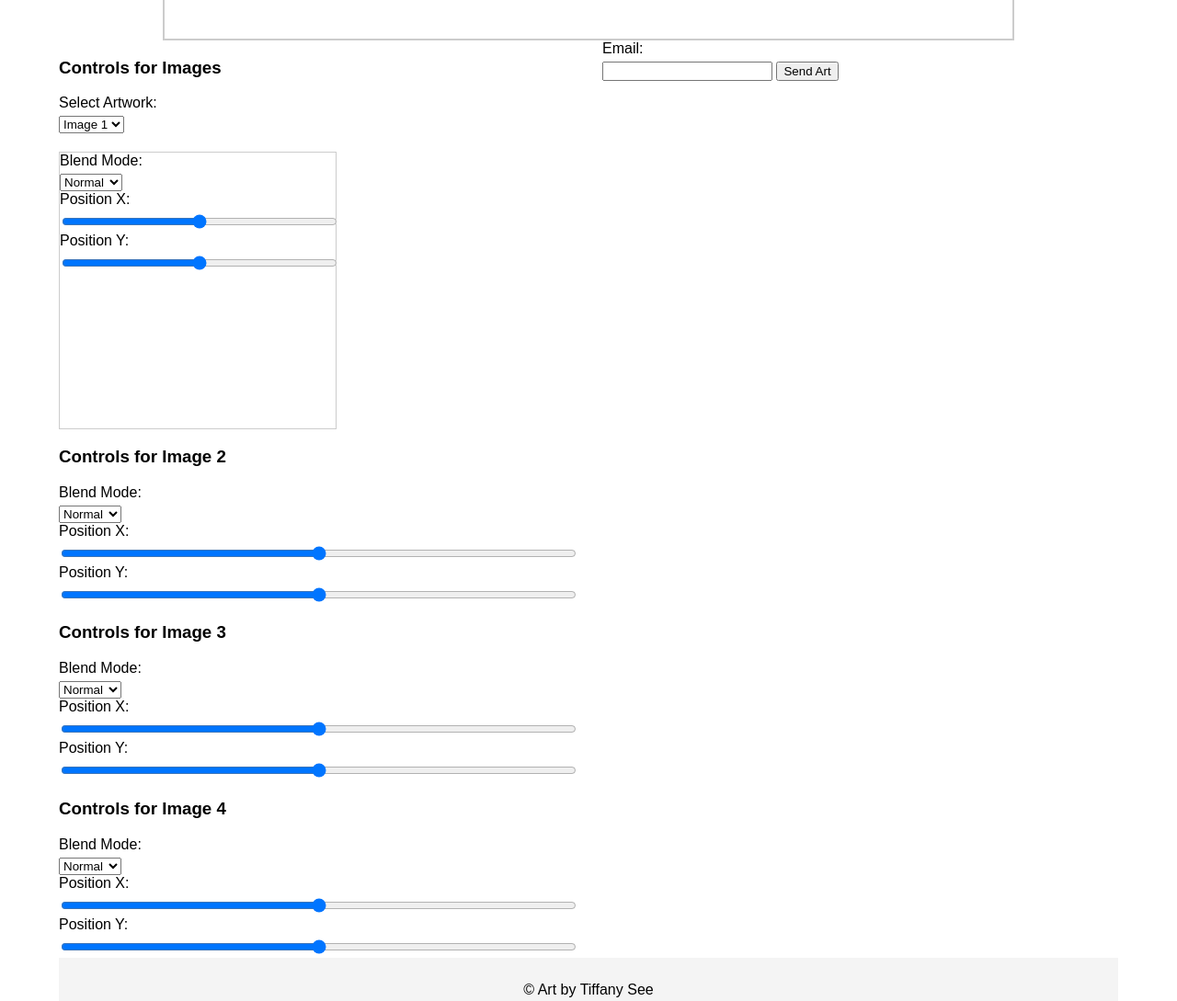
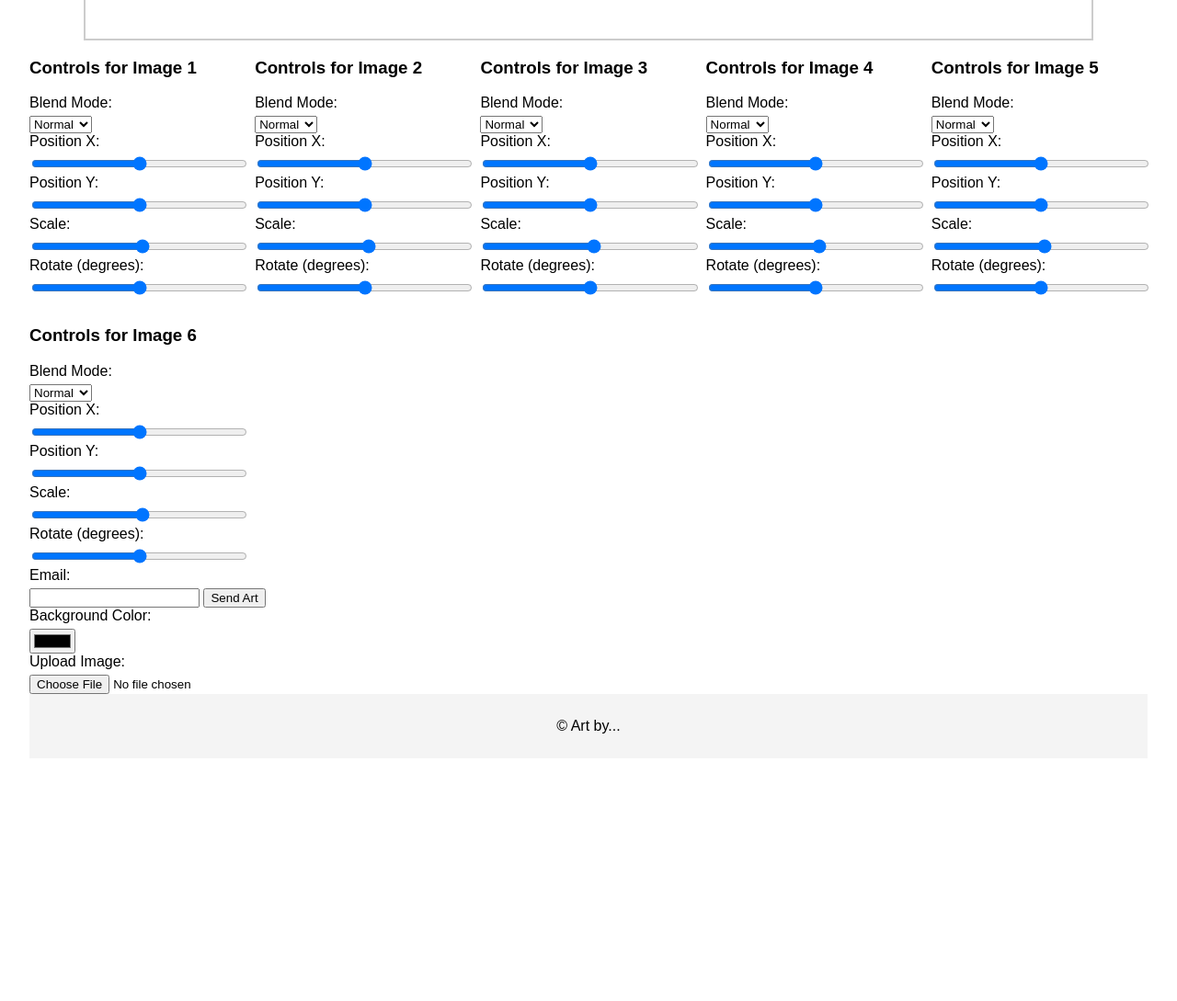
Before and after one commit to tiff4nysee/tiff4nysee.github.io, a plain HTML site: page index.html in a window 1280 px wide. Shown: the part 780-1869 px from the top of the page at 92% size. After the commit the page ends 1625 px from the top, so only its background shows below. Drawn offline with Linux system fonts and the light colour scheme.

Commit message:
Update index.html

```diff
--- a/index.html
+++ b/index.html
@@ -7,13 +7,13 @@
     <title>Interactive Art Page</title>
     <style>
         body {
-            font-family: Arial, sans-serif;
+            font-family: Arial, Helvetica, sans-serif;
             margin: 0;
             padding: 0;
         }
 
         .container {
-            width: 90%;
+            width: 95%;
             margin: 0 auto;
             padding: 20px;
         }
@@ -32,7 +32,7 @@
 
         #art-container {
             position: relative;
-            width: 80%;
+            width: 90%;
             height: 700px;
             border: 2px solid #ccc;
             align-items: center;
@@ -41,14 +41,14 @@
 
         .art-image {
             position: absolute;
-            width: 300px;
-            height: 300px;
+            width: 200px;
+            height: 200px;
         }
 
         #controls {
             display: grid;
             grid-template-columns: repeat(auto-fit, minmax(200px, 1fr));
-            gap: 30px;
+            gap: 10px;
             float: left;
         }
 
@@ -60,33 +60,6 @@
         input[type="range"] {
             width: 100%;
         }
-
-        #image1 {
-            width: 300px;
-            height: 300px;
-            background-image: url("GIFs/bighandprintvasevideo.gif");
-        }
-
-        #image2 {
-            width: 300px;
-            height: 300px;
-            background-image: url("GIFs/droppedvasevideo.gif");
-        }
-
-        #image3 {
-            width: 300px;
-            height: 300px;
-            background-image: url("GIFs/handlecupvideo.gif");
-        }
-
-        .ImageDisplay {
-            width: 300px;
-            height: 300px;
-            margin-top: 20px;
-            background-size: cover;
-            background-position: center;
-            border: 1px solid #ccc;
-        }
     </style>
 </head>
 
@@ -97,30 +70,18 @@
         </header>
         <main>
             <div id="art-container">
-
-
+                <!-- Placeholders for images with random sources -->
+                <img src="GIFs/bighandprintvasevideo.gif" id="image1" class="art-image" alt="Art Image 1">
+                <img src="GIFs/droppedvasevideo.gif" id="image2" class="art-image" alt="Art Image 2">
+                <img src="GIFs/handlecupvideo.gif" id="image3" class="art-image" alt="Art Image 3">
+                <img src="GIFs/squigglycupvideo.gif" id="image4" class="art-image" alt="Art Image 4">
+                <img src="GIFs/vasewithshoelacevideo.gif" id="image5" class="art-image" alt="Art Image 5">
+                <img src="GIFs/heavybasecupvideo.gif" id="image6" class="art-image" alt="Art Image 6">
             </div>
             <div id="controls">
                 <!-- Controls for manipulating art -->
-
-                <div class="image-dropdown-group" id="controls-image1">
-                    <h3>Controls for Images</h3>
-
-                    <label for="ImageDropdown">Select Artwork:</label>
-                    <select id="ImageDropdown" onchange="updateselection()">
-                        <option value="image1">Image 1</option>
-                        <option value="image2">Image 2</option>
-                        <option value="image3">Image 3</option>
-
-                        <!-- Add more blend modes as needed -->
-                    </select>
-                    <div id="ImageDisplay" class="ImageDisplay">
-
-
-
-
-
-
+                <div class="control-group" id="controls-image1">
+                    <h3>Controls for Image 1</h3>
                     <label for="blend-mode-image1">Blend Mode:</label>
                     <select id="blend-mode-image1" class="blend-mode">
                         <option value="normal">Normal</option>
@@ -137,11 +98,14 @@
                     <label for="position-y-image1">Position Y:</label>
                     <input type="range" id="position-y-image1" class="position-y" name="position-y-image1" min="0"
                         max="100">
+
+                    <label for="scale-image1">Scale:</label>
+                    <input type="range" id="scale-image1" class="scale" name="scale-image1" min="0.1" max="3"
+                        step="0.1">
+
+                    <label for="rotate-image1">Rotate (degrees):</label>
+                    <input type="range" id="rotate-image1" class="rotate" name="rotate-image1" min="0" max="360">
                 </div>
-
-
-
-
 
                 <div class="control-group" id="controls-image2">
                     <h3>Controls for Image 2</h3>
@@ -161,6 +125,13 @@
                     <label for="position-y-image2">Position Y:</label>
                     <input type="range" id="position-y-image2" class="position-y" name="position-y-image2" min="0"
                         max="100">
+
+                    <label for="scale-image2">Scale:</label>
+                    <input type="range" id="scale-image2" class="scale" name="scale-image2" min="0.1" max="3"
+                        step="0.1">
+
+                    <label for="rotate-image2">Rotate (degrees):</label>
+                    <input type="range" id="rotate-image2" class="rotate" name="rotate-image2" min="0" max="360">
                 </div>
 
                 <div class="control-group" id="controls-image3">
@@ -181,6 +152,13 @@
                     <label for="position-y-image3">Position Y:</label>
                     <input type="range" id="position-y-image3" class="position-y" name="position-y-image3" min="0"
                         max="100">
+
+                    <label for="scale-image3">Scale:</label>
+                    <input type="range" id="scale-image3" class="scale" name="scale-image3" min="0.1" max="3"
+                        step="0.1">
+
+                    <label for="rotate-image3">Rotate (degrees):</label>
+                    <input type="range" id="rotate-image3" class="rotate" name="rotate-image3" min="0" max="360">
                 </div>
 
                 <div class="control-group" id="controls-image4">
@@ -198,9 +176,70 @@
                     <input type="range" id="position-x-image4" class="position-x" name="position-x-image4" min="0"
                         max="100">
 
-                        <label for="position-y-image3">Position Y:</label>
+                    <label for="position-y-image4">Position Y:</label>
                     <input type="range" id="position-y-image4" class="position-y" name="position-y-image4" min="0"
                         max="100">
+
+                    <label for="scale-image4">Scale:</label>
+                    <input type="range" id="scale-image4" class="scale" name="scale-image4" min="0.1" max="3"
+                        step="0.1">
+
+                    <label for="rotate-image4">Rotate (degrees):</label>
+                    <input type="range" id="rotate-image4" class="rotate" name="rotate-image4" min="0" max="360">
+                </div>
+
+                <div class="control-group" id="controls-image5">
+                    <h3>Controls for Image 5</h3>
+                    <label for="blend-mode-image5">Blend Mode:</label>
+                    <select id="blend-mode-image5" class="blend-mode">
+                        <option value="normal">Normal</option>
+                        <option value="multiply">Multiply</option>
+                        <option value="screen">Screen</option>
+                        <option value="overlay">Overlay</option>
+                        <!-- Add more blend modes as needed -->
+                    </select>
+
+                    <label for="position-x-image5">Position X:</label>
+                    <input type="range" id="position-x-image5" class="position-x" name="position-x-image5" min="0"
+                        max="100">
+
+                    <label for="position-y-image5">Position Y:</label>
+                    <input type="range" id="position-y-image5" class="position-y" name="position-y-image5" min="0"
+                        max="100">
+
+                    <label for="scale-image5">Scale:</label>
+                    <input type="range" id="scale-image5" class="scale" name="scale-image5" min="0.1" max="3"
+                        step="0.1">
+
+                    <label for="rotate-image5">Rotate (degrees):</label>
+                    <input type="range" id="rotate-image5" class="rotate" name="rotate-image5" min="0" max="360">
+                </div>
+
+                <div class="control-group" id="controls-image6">
+                    <h3>Controls for Image 6</h3>
+                    <label for="blend-mode-image6">Blend Mode:</label>
+                    <select id="blend-mode-image6" class="blend-mode">
+                        <option value="normal">Normal</option>
+                        <option value="multiply">Multiply</option>
+                        <option value="screen">Screen</option>
+                        <option value="overlay">Overlay</option>
+                        <!-- Add more blend modes as needed -->
+                    </select>
+
+                    <label for="position-x-image6">Position X:</label>
+                    <input type="range" id="position-x-image6" class="position-x" name="position-x-image6" min="0"
+                        max="100">
+
+                    <label for="position-y-image6">Position Y:</label>
+                    <input type="range" id="position-y-image6" class="position-y" name="position-y-image6" min="0"
+                        max="100">
+
+                    <label for="scale-image6">Scale:</label>
+                    <input type="range" id="scale-image6" class="scale" name="scale-image6" min="0.1" max="3"
+                        step="0.1">
+
+                    <label for="rotate-image6">Rotate (degrees):</label>
+                    <input type="range" id="rotate-image6" class="rotate" name="rotate-image6" min="0" max="360">
                 </div>
             </div>
             <div id="email-section">
@@ -208,9 +247,17 @@
                 <input type="email" id="email" name="email">
                 <button id="send-email">Send Art</button>
             </div>
+            <div id="color-picker-section">
+                <label for="background-color-picker">Background Color:</label>
+                <input type="color" id="background-color-picker" name="background-color-picker">
+            </div>
+            <div id="upload-section">
+                <label for="file-upload">Upload Image:</label>
+                <input type="file" id="file-upload" accept="image/*">
+            </div>
         </main>
         <footer>
-            <p>© Art by Tiffany See</p>
+            <p>© Art by...</p>
         </footer>
     </div>
     <script>
@@ -222,6 +269,33 @@
                 const blendModeSelect = document.getElementById(`blend-mode-${imageId}`);
                 const positionXInput = document.getElementById(`position-x-${imageId}`);
                 const positionYInput = document.getElementById(`position-y-${imageId}`);
+                const scaleInput = document.getElementById(`scale-${imageId}`);
+                const rotateInput = document.getElementById(`rotate-${imageId}`);
+                const artContainer = document.getElementById('art-container');
+                const colorPicker = document.getElementById('background-color-picker');
+                const fileUpload = document.getElementById('file-upload');
+
+                fileUpload.addEventListener('change', (e) => {
+                    const file = e.target.files[0];
+                    if (file) {
+                        const reader = new FileReader();
+                        reader.onload = function (event) {
+                            const img = new Image();
+                            img.src = event.target.result;
+                            img.onload = function () {
+                                const newImage = document.createElement('img');
+                                newImage.src = img.src;
+                                newImage.classList.add('art-image');
+                                artContainer.appendChild(newImage);
+                            };
+                        };
+                        reader.readAsDataURL(file);
+                    }
+                });
+
+                colorPicker.addEventListener('change', (e) => {
+                    artContainer.style.backgroundColor = e.target.value;
+                });
 
                 blendModeSelect.addEventListener('change', (e) => {
                     image.style.mixBlendMode = e.target.value;
@@ -234,6 +308,15 @@
                 positionYInput.addEventListener('input', (e) => {
                     image.style.top = `${e.target.value}%`;
                 });
+
+                scaleInput.addEventListener('input', (e) => {
+                    image.style.transform = `scale(${e.target.value}) rotate(${rotateInput.value}deg)`;
+                });
+
+                rotateInput.addEventListener('input', (e) => {
+                    image.style.transform = `scale(${scaleInput.value}) rotate(${e.target.value}deg)`;
+                });
+
             });
 
             // Function to send email with snapshot (requires server-side code)
@@ -245,20 +328,6 @@
             document.getElementById('send-email').addEventListener('click', sendEmail);
         });
 
-        document.getElementById('ImageDropdown').addEventListener('change', function () {
-            const selectedValue = this.value
-            const ImageDisplay = dpcument.getElementById('imageDisplay');
-
-            switch (selectedValue) {
-
-                case 'image1': imageDisplay.style.backgroundimage = 'url("GIFs/bighandprintvasevideo.gif")';
-                    break;
-                case 'image2': imageDisplay.style.backgroundimage = 'url("GIFs/droppedvasevideo.gif")';
-                    break;
-
-
-            }
-        });
     </script>
 </body>
 
```
Lines whose indentation alone changed are shown as unchanged.
